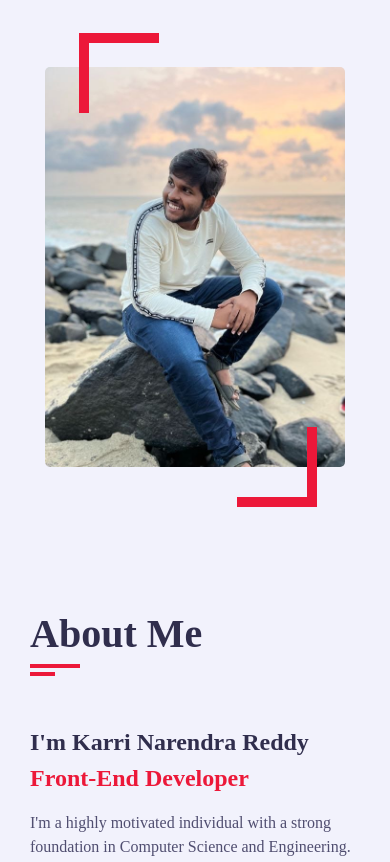
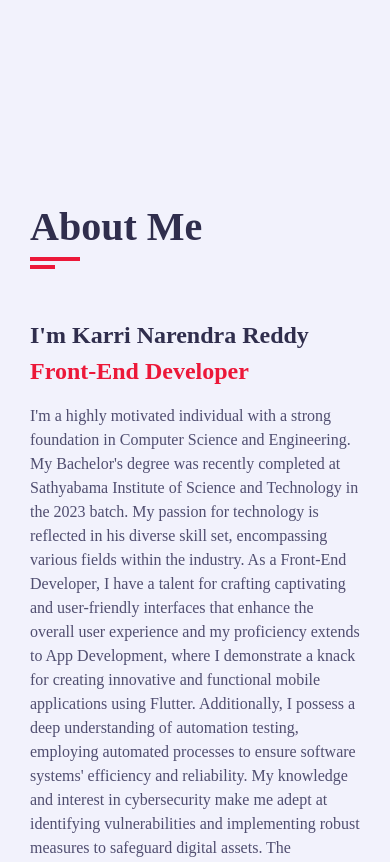
Before and after one commit to Karri-Narendra-Reddy/NarendraPortfolio, a plain HTML site: page index.html in a window 390 px wide. Shown: the part 866-1728 px from the top of the page. Drawn offline with Linux system fonts and the light colour scheme; a web font is replaced by a local one.

Commit message:
modified

```diff
--- a/css/style.css
+++ b/css/style.css
@@ -766,24 +766,12 @@ h3.my-profession{
          max-width: 50%;
     }
 
-
     .home .home-info{
         flex: 0 0 100%;
         max-width: 100%;
     }
     .home .home-img{
-        flex: 0 0 100%;
-        max-width: 100%;
-    }
-
-    .home-img::before{
-        left: 64px;
-        top: -34px;
-    }
-    .home-img::after{
-
-        right: 58px;
-        bottom: -33px;
+        display: none;
     }
 }
 
```
